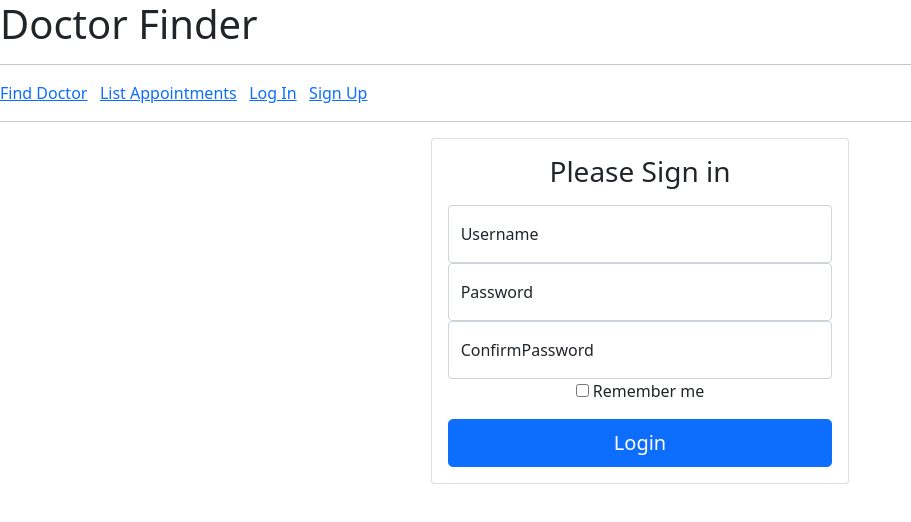
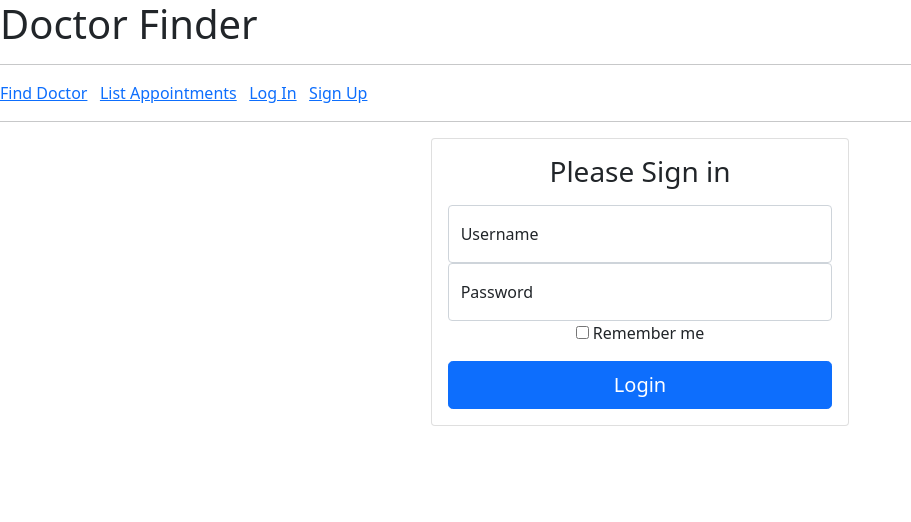
Before and after one commit to lucaraa253/Angular-Doctor-Patient, an Angular app: page /LogIn in a window 1280 px wide. Shown: the top 522 px of the page, without its empty margins (0-911 px from the left). Built offline with nearby package versions, Linux system fonts and the light colour scheme.

Commit message:
remove dead code from doctor-control

```diff
--- a/src/app/components/doctor-control/doctor-control.component.ts
+++ b/src/app/components/doctor-control/doctor-control.component.ts
@@ -8,10 +8,6 @@ import { Component, OnInit, Output, EventEmitter } from '@angular/core';
 export class DoctorControlComponent implements OnInit {
 
  @Output() messageEvent = new EventEmitter<string>();
-
-  x: string = "";
-
-  location: string  = "";
 
   constructor() { }
 
--- a/src/app/components/log-in/log-in.component.html
+++ b/src/app/components/log-in/log-in.component.html
@@ -14,12 +14,8 @@
         <label for="floatingInput">Username</label>
       </div>
       <div class="form-floating">
-        <input formControlName="password" type="password" class="form-control" id="floatingPassword" placeholder="Insert password here ">
+        <input formControlName="password" type="password" class="form-control" id="floatingPassword" placeholder="Insert password here " autocomplete="current-password">
         <label for="floatingPassword">Password</label>
-      </div>
-      <div class="form-floating">
-        <input type="password" class="form-control" id="floatingPassword" placeholder="Confirm password.">
-        <label for="floatingPassword">ConfirmPassword</label>
       </div>
       <div class="checkbox mb-3">
         <label>
```
